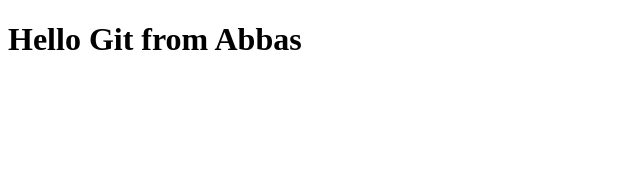
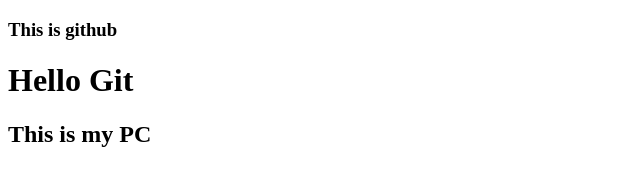
Before and after one commit to Abbas-Nikzad/git-project-1, a plain HTML site: page index.html in a window 1280 px wide. Shown: the whole page, without its empty margins (0-640 px from the left). Drawn offline with Linux system fonts and the light colour scheme.

Commit message:
Header created

```diff
--- a/index.html
+++ b/index.html
@@ -6,6 +6,9 @@
     <title>Document</title>
 </head>
 <body>
-    <h1>Hello Git from Abbas</h1>
+    <h3>This is github</h3>
+    <h1>Hello Git</h1>
+
+    <h2>This is my PC</h2>
 </body>
 </html>
--- a/style.css
+++ b/style.css
@@ -0,0 +1,3 @@
+body{
+    font-size: 2rem;
+}
```
